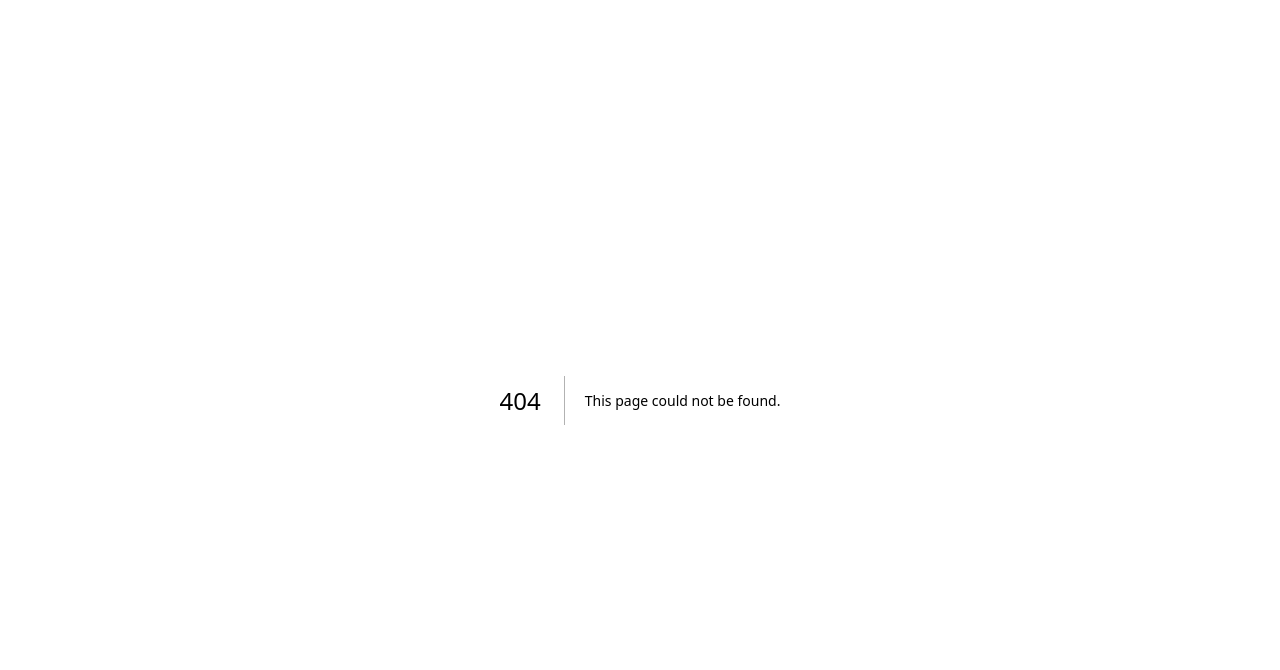
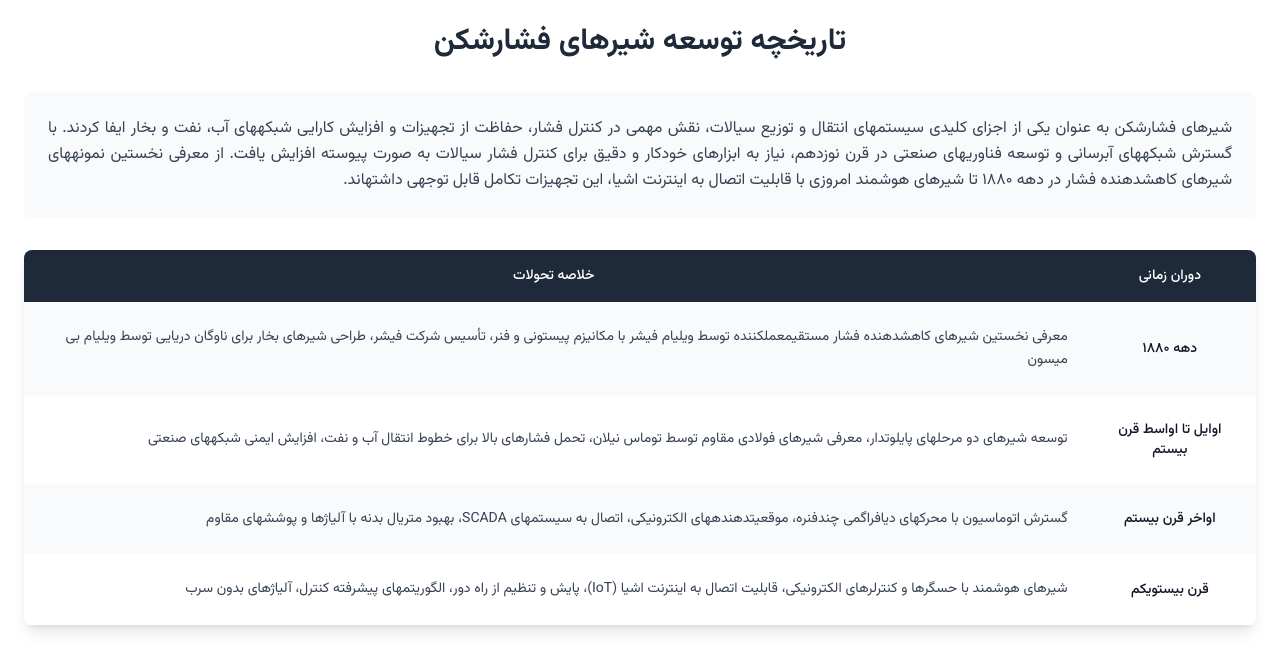
Before and after one commit to Foshati/prvfa, a Next.js app: page /history in a window 1280 px wide. Before the commit this address had no page. Shown: the top 670 px of the page. Built offline with nearby package versions, Linux system fonts and the light colour scheme.

Commit message:
add history page 1

```diff
--- /dev/null
+++ b/src/app/history/page.tsx
@@ -0,0 +1,77 @@
+"use client";
+
+export default function HistoryPage() {
+  const historyData = [
+    {
+      id: 1,
+      generation: "دهه ۱۸۸۰",
+      summary: "معرفی نخستین شیرهای کاهشدهنده فشار مستقیمعملکننده توسط ویلیام فیشر با مکانیزم پیستونی و فنر، تأسیس شرکت فیشر، طراحی شیرهای بخار برای ناوگان دریایی توسط ویلیام بی میسون"
+    },
+    {
+      id: 2,
+      generation: "اوایل تا اواسط قرن بیستم",
+      summary: "توسعه شیرهای دو مرحلهای پایلوتدار، معرفی شیرهای فولادی مقاوم توسط توماس نیلان، تحمل فشارهای بالا برای خطوط انتقال آب و نفت، افزایش ایمنی شبکههای صنعتی"
+    },
+    {
+      id: 3,
+      generation: "اواخر قرن بیستم",
+      summary: "گسترش اتوماسیون با محرکهای دیافراگمی چندفنره، موقعیتدهندههای الکترونیکی، اتصال به سیستمهای SCADA، بهبود متریال بدنه با آلیاژها و پوششهای مقاوم"
+    },
+    {
+      id: 4,
+      generation: "قرن بیستویکم",
+      summary: "شیرهای هوشمند با حسگرها و کنترلرهای الکترونیکی، قابلیت اتصال به اینترنت اشیا (IoT)، پایش و تنظیم از راه دور، الگوریتمهای پیشرفته کنترل، آلیاژهای بدون سرب"
+    }
+  ];
+
+  return (
+    <div className="max-w-7xl mx-auto p-6 bg-white min-h-screen" dir="rtl">
+      <h1 className="text-3xl font-bold text-center mb-8 text-gray-800">
+        تاریخچه توسعه شیرهای فشارشکن
+      </h1>
+
+      {/* خلاصه متن */}
+      <div className="bg-gray-50 rounded-lg p-6 mb-8">
+        <p className="text-gray-700 leading-relaxed text-justify">
+          شیرهای فشارشکن به عنوان یکی از اجزای کلیدی سیستمهای انتقال و توزیع سیالات، نقش مهمی در کنترل فشار، حفاظت از تجهیزات و افزایش کارایی شبکههای آب، نفت و بخار ایفا کردند.
+          با گسترش شبکههای آبرسانی و توسعه فناوریهای صنعتی در قرن نوزدهم، نیاز به ابزارهای خودکار و دقیق برای کنترل فشار سیالات به صورت پیوسته افزایش یافت.
+          از معرفی نخستین نمونههای شیرهای کاهشدهنده فشار در دهه ۱۸۸۰ تا شیرهای هوشمند امروزی با قابلیت اتصال به اینترنت اشیا، این تجهیزات تکامل قابل توجهی داشتهاند.
+        </p>
+      </div>
+
+      <div className="bg-white rounded-lg shadow-lg overflow-hidden">
+        <div className="overflow-x-auto">
+          <table className="w-full text-sm">
+            <thead className="bg-gray-800 text-white">
+              <tr>
+                <th className="px-4 py-4 text-center font-medium">دوران زمانی</th>
+                <th className="px-4 py-4 text-center font-medium">خلاصه تحولات</th>
+              </tr>
+            </thead>
+            <tbody>
+              {historyData.map((item, index) => (
+                <tr
+                  key={item.id}
+                  className={`${
+                    index % 2 === 0 ? "bg-gray-50" : "bg-white"
+                  } hover:bg-gray-100 transition-colors`}
+                >
+                  <td className="px-4 py-6 text-center">
+                    <div className="font-medium text-gray-900 text-sm">
+                      {item.generation}
+                    </div>
+                  </td>
+                  <td className="px-4 py-6 text-right">
+                    <div className="text-gray-700 text-sm leading-relaxed">
+                      {item.summary}
+                    </div>
+                  </td>
+                </tr>
+              ))}
+            </tbody>
+          </table>
+        </div>
+      </div>
+    </div>
+  );
+}
```
